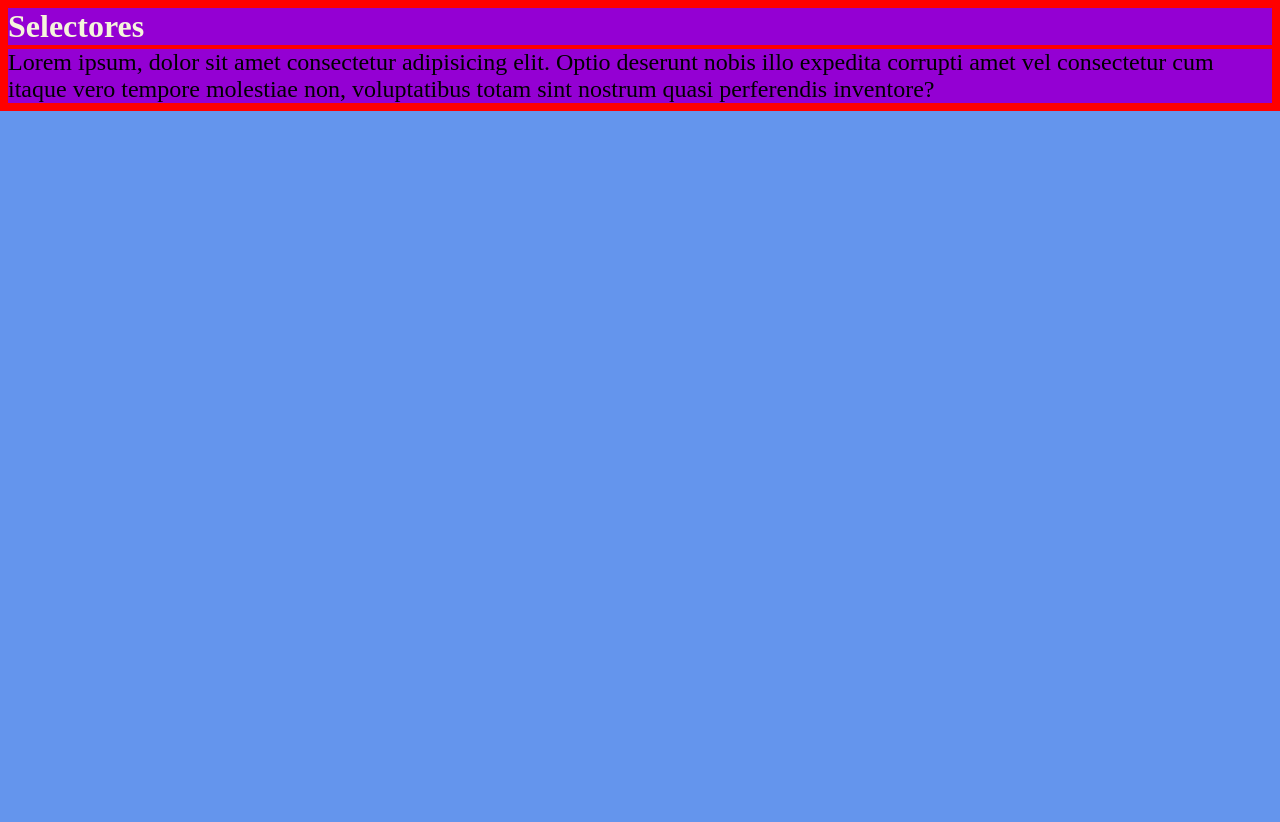
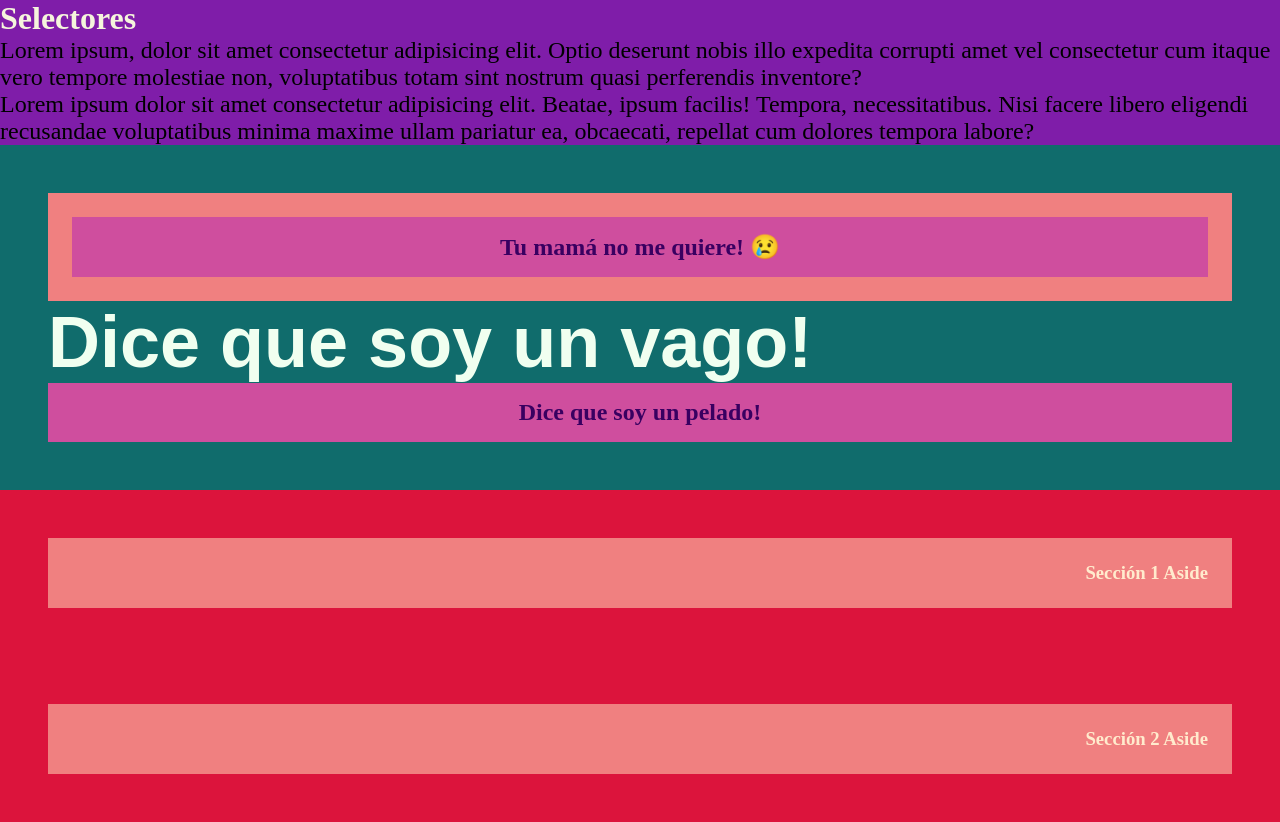
Before and after one commit to zDeltz/CSS, a plain HTML site: page 04-Selectores/Index.html in a window 1280 px wide. Before the commit the page ends 800 px from the top, so only its background shows below. Drawn offline with Linux system fonts and the light colour scheme.

Commit message:
Aprendimos los selectores de clase ID y combinados descendientes

```diff
--- a/04-Selectores/Index.html
+++ b/04-Selectores/Index.html
@@ -3,9 +3,9 @@
 <head>
   <meta charset="UTF-8">
   <meta name="viewport" content="width=device-width, initial-scale=1.0">
-  <title>Selectores</title>
+  <title>Selectores 📚</title>
 
-  <!-- link:css ->Emmet Abrevation -->
+  <!-- link:css -> Emmet Abrevation -->
 
   <link rel="stylesheet" href="./Styles.css">
 </head>
@@ -17,7 +17,46 @@
 
     <p>Lorem ipsum, dolor sit amet consectetur adipisicing elit. Optio deserunt nobis illo expedita corrupti amet vel consectetur cum itaque vero tempore molestiae non, voluptatibus totam sint nostrum quasi perferendis inventore?</p>
 
+    <p>Lorem ipsum dolor sit amet consectetur adipisicing elit. Beatae, ipsum facilis! Tempora, necessitatibus. Nisi facere libero eligendi recusandae voluptatibus minima maxime ullam pariatur ea, obcaecati, repellat cum dolores tempora labore?</p>
+
   </header>
+
+  <!-- 22/11/2024 -->
+
+  <main class="content">
+
+    <section class="hero">
+
+      <h2 class="hero-title">Tu mamá no me quiere! 😢</h2>
+
+    </section>
+
+    <section>
+
+      <h2 id="about-title">Dice que soy un vago!</h2>
+
+    </section>
+
+    <section>
+
+      <h2 class="hero-title">Dice que soy un pelado!</h2>
+
+    </section>
+
+  </main>
+
+  <aside>
+
+    <section class="asside-section">
+      <h3>Sección 1 Aside</h3>
+    </section>
+
+    <section class="asside-section">
+      <h3>Sección 2 Aside</h3>
+    </section>
+
+  </aside>
+
 
 
 </body>
--- a/04-Selectores/Styles.css
+++ b/04-Selectores/Styles.css
@@ -13,11 +13,35 @@
 
   2. Selectores de Clase
 
+    Seleccionan los elementos que tiene una clase específica.
+
+    Se usa la 'notación' de punto (.) antes del nombre de la clase.
+
+    .nombreClase{
+      propiedad: valor;
+    }
+
   3. Selectores de ID
+
+    Seleccionan un elemento único con un identificador específico.
+
+    Se usa la 'notación' de numeral (#)
+   antes del nombre del ID
+
+     nombreID{
+      propiedad: valor;
+    }
 
   4. Selectores Combinados
 
     - Descendientes
+
+      Seleccionan elementos dentro de otro elementos.
+
+      elemnto elementoInterno{
+        propiedad: valor;
+      }
+
     - Hijo directo
     - Elemento Adjacente
     - Hermano General
@@ -40,10 +64,10 @@ Selectores Básicos
 
 */
 
-/* Universa -> seleccionar todos los elementos de un documento */
+/* Universal -> seleccionar todos los elementos de un documento */
 
 * {
-  border: 2px solid red;
+  /* border: 2px solid red; */
 
   /* Resset básico */
 
@@ -53,7 +77,7 @@ Selectores Básicos
 
 }
 
-/* Selectores de Tipo -> Sellecionan un tipo de elemento htmil */
+/* Selectores de Tipo -> Selecionan un tipo de elemento htmil */
 
 body {
   background-color: cornflowerblue;
@@ -68,5 +92,48 @@ p {
 }
 
 header {
-  background-color: darkviolet;
+  background-color: rgb(127, 29, 169);
 }
+
+/* 22/11/2024 */
+
+/* Selectores de Clase */
+
+.content{
+  background-color: rgb(16, 108, 108);
+  padding: 48px;
+}
+
+.hero{
+  background-color: lightcoral;
+  padding: 24px;
+}
+
+.hero-title{
+  background-color: rgb(207, 78, 158);
+  color:rgb(57, 0, 97);
+  padding: 16px;
+  text-align: center;
+}
+
+/* Selector de ID */
+
+#about-title{
+  color: honeydew;
+  font-size: 72px;
+  font-family: sans-serif;
+}
+
+/* Combinado - Elementos Descendientes */
+
+aside section{
+  background-color: crimson;
+  padding: 48px;
+}
+
+.asside-section h3{
+  color: blanchedalmond;
+  text-align: right;
+  padding: 24px;
+  background-color: lightcoral;
+}
```
